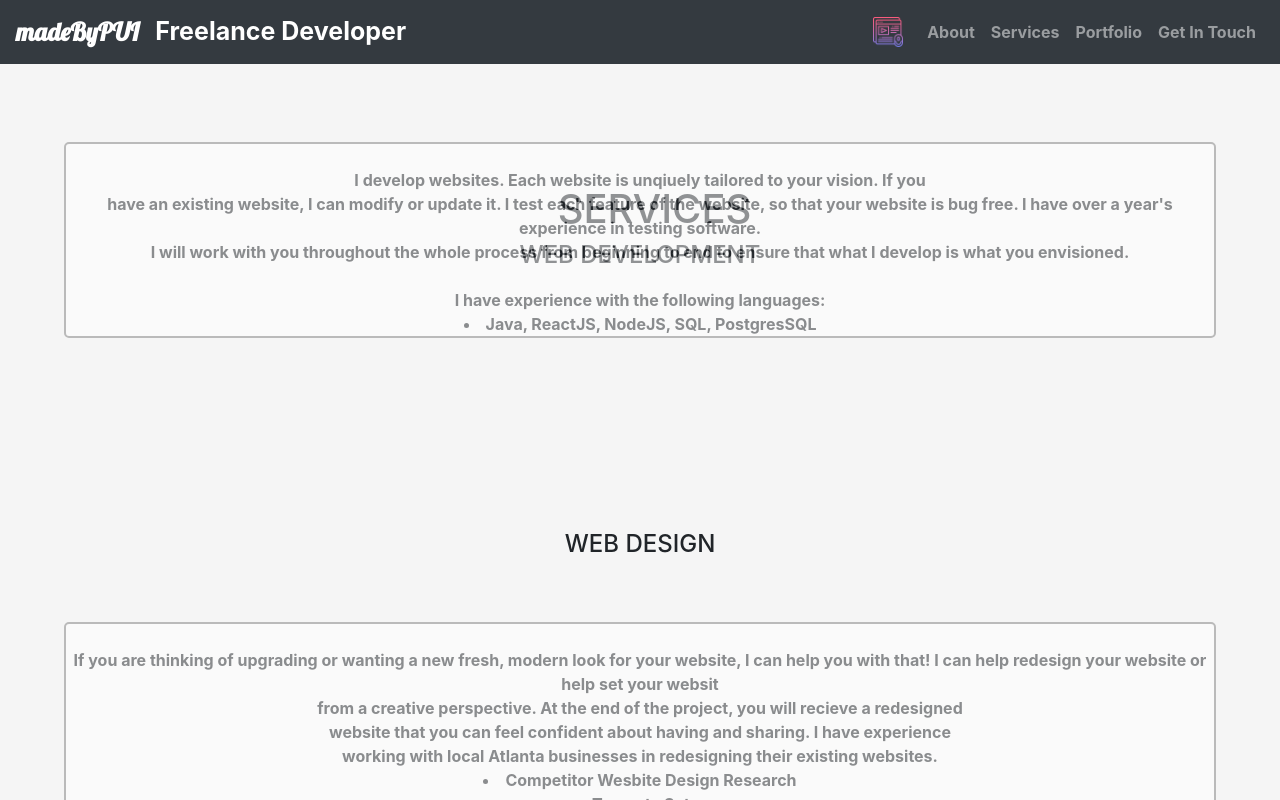
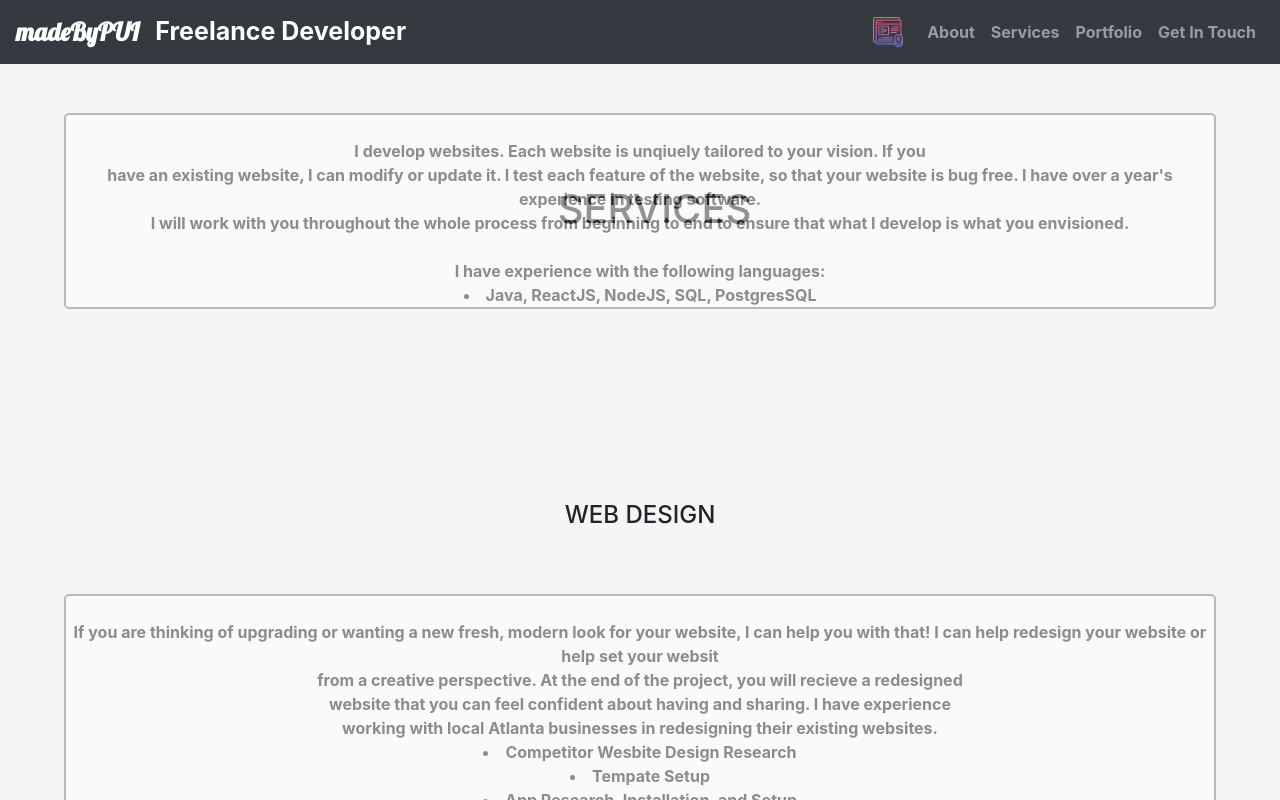
Before and after one commit to ptam1/madeByPui, a React (Create React App) app in the folder my-app/: page /services in a window 1280 px wide. Built offline with nearby package versions, Linux system fonts and the light colour scheme.

Commit message:
test change

```diff
--- a/my-app/src/frontend/Services.css
+++ b/my-app/src/frontend/Services.css
@@ -138,10 +138,6 @@
 /* portrait tablets, portrait iPad, e-readers (Nook/Kindle), landscape 800x480 phones (Android) */
 @media (min-width:600px) {
     #firstTitlePosition {
-        white-space: nowrap;
-        font-size: x-large;
-        display: block;
-        margin: 0%;
-        text-align: center;
+        display:none;
     }
 }
```
